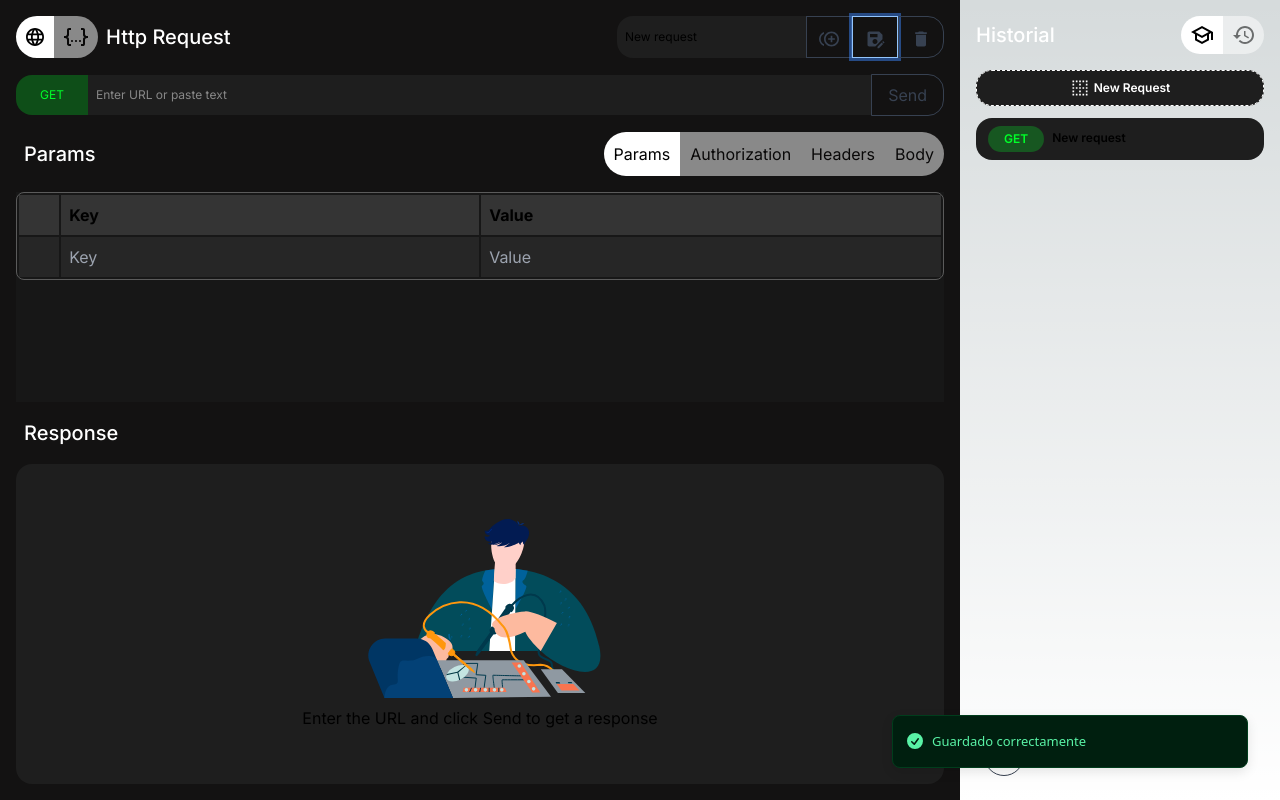
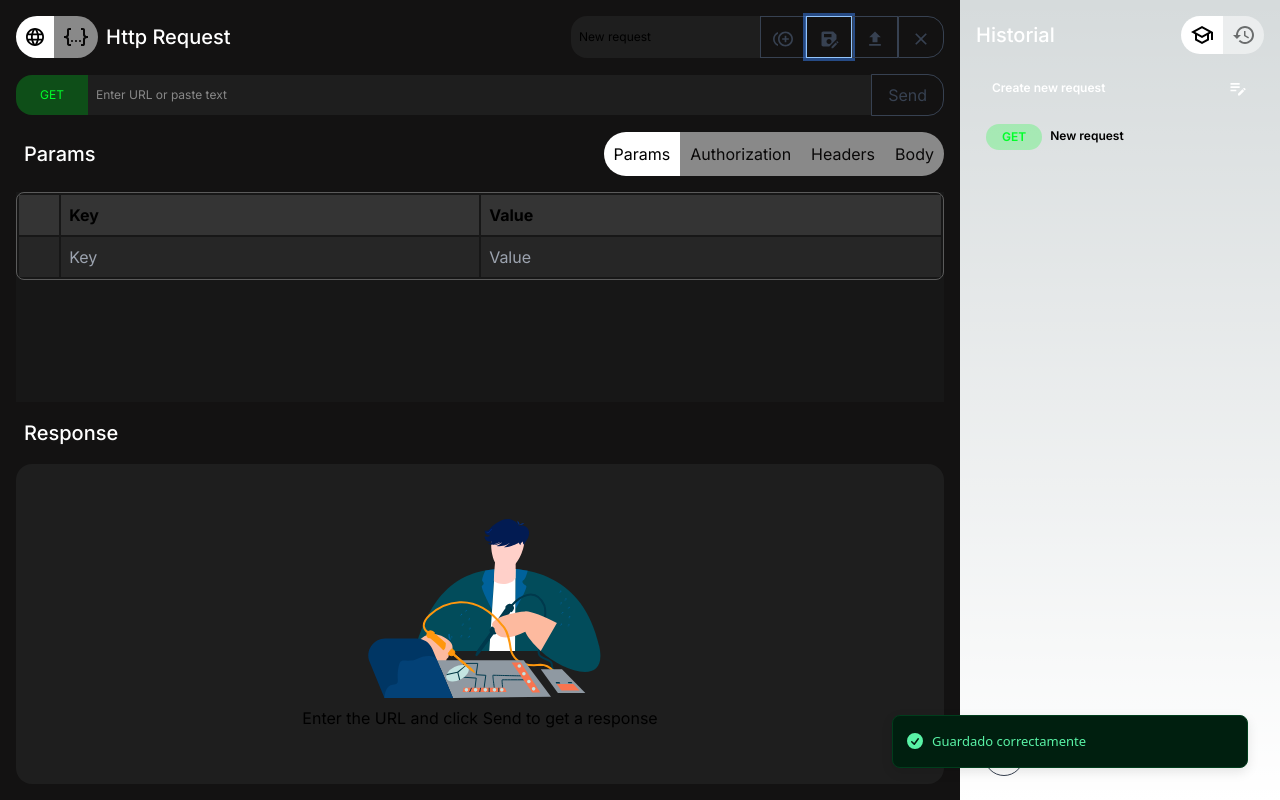
Before and after one commit to Dacyz/QuickDartRequest, a Next.js app: page /start in a window 1280 px wide. Both pictures are taken after a click on the button 921 px from the left and 37 px from the top of the page. Built offline with nearby package versions, Linux system fonts and the light colour scheme; what quicktype-core would draw is missing.

Commit message:
Singular export & list redesign

```diff
--- a/app/start/components/ListRequest.tsx
+++ b/app/start/components/ListRequest.tsx
@@ -2,8 +2,8 @@
 "use client";
 import React, { useState } from "react";
 import moment from "moment";
+import { EditNote } from "@mui/icons-material";
 import "moment/locale/es";
-import BorderClearIcon from "@mui/icons-material/BorderClear";
 import {
   GetLabel,
   PostLabel,
@@ -139,18 +139,18 @@ function ListRequest() {
   const groupsAndItemsJSX = Object.keys(sortedGroupedItem).map((groupKey) => {
     const group = sortedGroupedItem[groupKey];
     return (
-      <div key={groupKey} className="flex flex-col gap-2">
+      <div key={groupKey} className="flex flex-col gap-1">
         {groupKey === "" ? <></> : <Subtitle text={groupKey} />}
         <LayoutGroup id="">
           <motion.ul
-            className="flex flex-col gap-2"
+            className="flex flex-col gap-1"
             transition={{ duration: 0.3, repeat: 1 }}
           >
-            {group.map((item, index) => (
+            {group.map((item) => (
               <motion.li
                 key={item.timeStamp.toString()}
                 layoutId={item.timeStamp.toString()}
-                className="flex px-[12px] py-[8px] bg-[#1E1E1E] cursor-pointer  rounded-[16px] items-center"
+                className="flex px-[10px] py-[6px] hover:bg-[#1E1E1E] cursor-pointer rounded-[16px] items-center transition-colors"
                 onClick={() => {
                   setRequestModel(new RequestModel().copyWith(item));
                   setResponseModel(null);
@@ -197,14 +197,15 @@ function ListRequest() {
         ) : (
           <div className="flex flex-col gap-3">
             <button
-              className="bg-[#1E1E1E] text-white py-2 px-4 rounded-[16px] relative w-full text-[12px] font-semibold flex justify-center align-middle gap-1 items-center"
+              className="hover:bg-[#1E1E1E] transition-colors text-white py-2 px-4 rounded-[16px] relative w-full text-[12px] font-semibold flex justify-start align-middle gap-1 items-center"
               onClick={() => {
                 setRequestModel(new RequestModel());
                 setResponseModel(null);
               }}
             >
-              <span className="absolute inset-0 border border-white border-dashed rounded-[16px]"></span>
-              <BorderClearIcon fontSize="small" /> New Request
+              <span className="absolute  rounded-[16px]"></span>
+               Create new request
+              <EditNote fontSize="small" className="ml-auto" />
             </button>
             {groupsAndItemsJSX}
           </div>
--- a/components/buttons/save-request.tsx
+++ b/components/buttons/save-request.tsx
@@ -1,7 +1,8 @@
 "use client";
 import React from "react";
-import { Save, SaveAs, Delete } from "@mui/icons-material";
+import { Save, SaveAs, Close, Upload } from "@mui/icons-material";
 import { useDashboardContext } from "@/data/context/context";
+import { generateJsonAndDownload } from "@/utils/helpers/data_extension";
 
 const SaveRequestButton: React.FC = () => {
   const { saveRequestModel, updateRequestModel, requestModel } =
@@ -24,17 +25,29 @@ const SaveRequestButton: React.FC = () => {
         onClick={updateRequestModel}
         color="primary"
         aria-label="save"
-        className="button-icon"
+        className="button-icon-st"
       >
         <SaveAs fontSize="small" />
       </button>
       <button
-
+        onClick={() => {
+          const jsonData: { [key: string]: any } = {
+            ListRequest: [requestModel],
+          };
+          generateJsonAndDownload(jsonData, requestModel.name);
+        }}
         color="primary"
         aria-label="save"
-        className="button-icon rounded-r-2xl"
+        className="button-icon-st"
       >
-        <Delete fontSize="small" />
+        <Upload fontSize="small" />
+      </button>
+      <button
+        color="primary"
+        aria-label="save"
+        className="button-icon-st rounded-r-2xl"
+      >
+        <Close fontSize="small" />
       </button>
     </>
   );
--- a/public/styles/globals.css
+++ b/public/styles/globals.css
@@ -49,6 +49,9 @@ body {
   @apply py-2 px-3 border border-gray-700 text-gray-700 dark:bg-gray-700 dark:text-white duration-300 hover:bg-gray-600 hover:text-white focus:outline-none focus:ring focus:border-blue-300;
 }
 
+.button-icon-st{
+  @apply py-2 px-3 border border-gray-700 text-gray-700 dark:bg-gray-700 dark:text-white hover:bg-gray-600 hover:text-white focus:outline-none focus:ring focus:border-blue-300;
+}
 
 .heroOutlinedButton {
   @apply px-6 py-2 border border-blue-800 uppercase text-sm tracking-widest transition-all hover:text-blue-400 hover:border-blue-400 hover:bg-[#00435c1a] cursor-pointer select-none;
--- a/utils/helpers/data_extension.tsx
+++ b/utils/helpers/data_extension.tsx
@@ -1,6 +1,6 @@
 import UserSettings from "@/data/models/settings_model";
 
-const generateJsonAndDownload = (jsonData: object) => {
+const generateJsonAndDownload = (jsonData: object, name?: string) => {
   // Convertir el objeto a formato JSON
   const jsonString = JSON.stringify(jsonData, null, 2);
 
@@ -10,7 +10,7 @@ const generateJsonAndDownload = (jsonData: object) => {
   // Crear un enlace de descarga
   const a = document.createElement("a");
   a.href = URL.createObjectURL(blob);
-  a.download = "datos.json";
+  a.download = (name ?? `QDR${Date.now()}`) + ".json";
 
   // Agregar el enlace al documento y hacer clic en él para iniciar la descarga
   document.body.appendChild(a);
```
